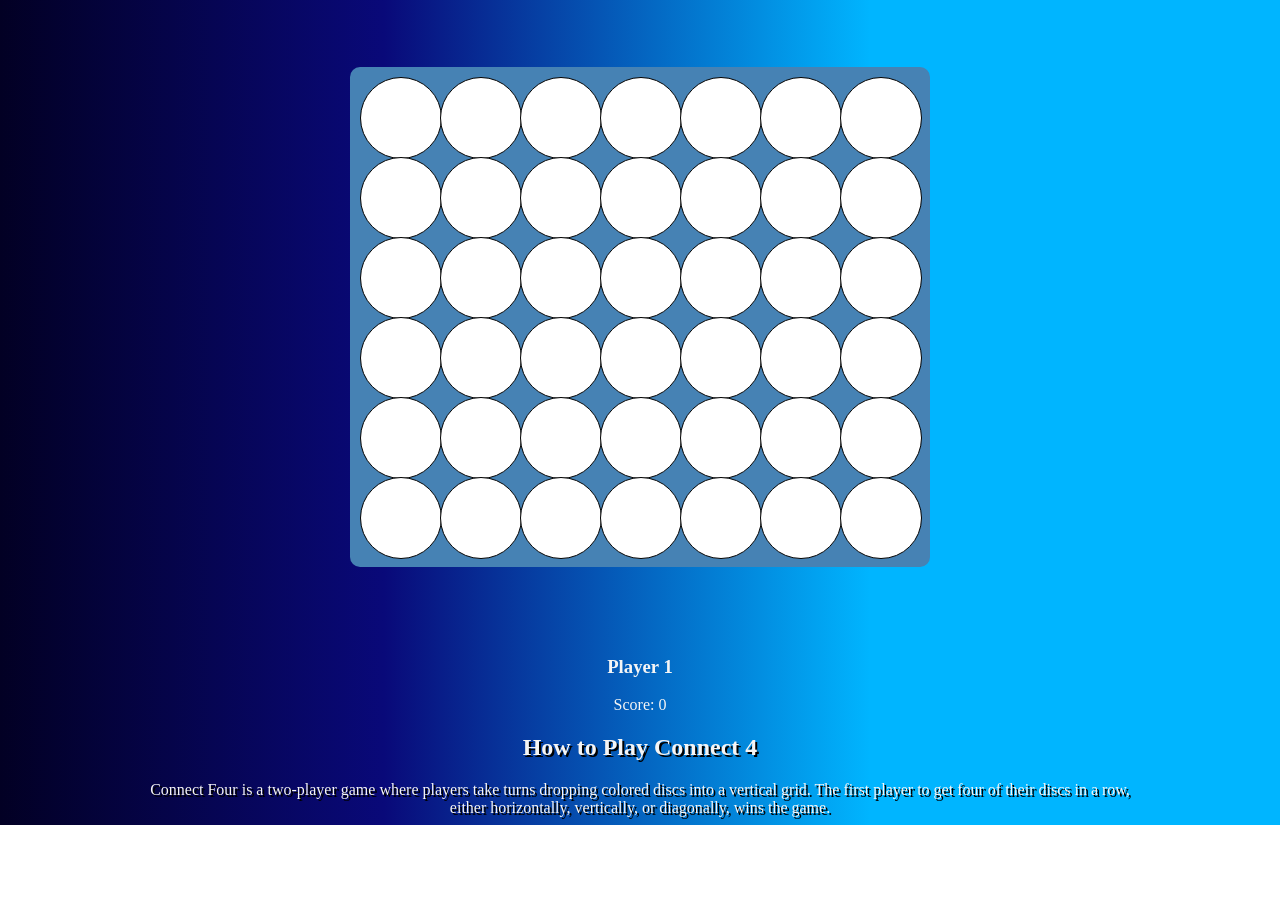
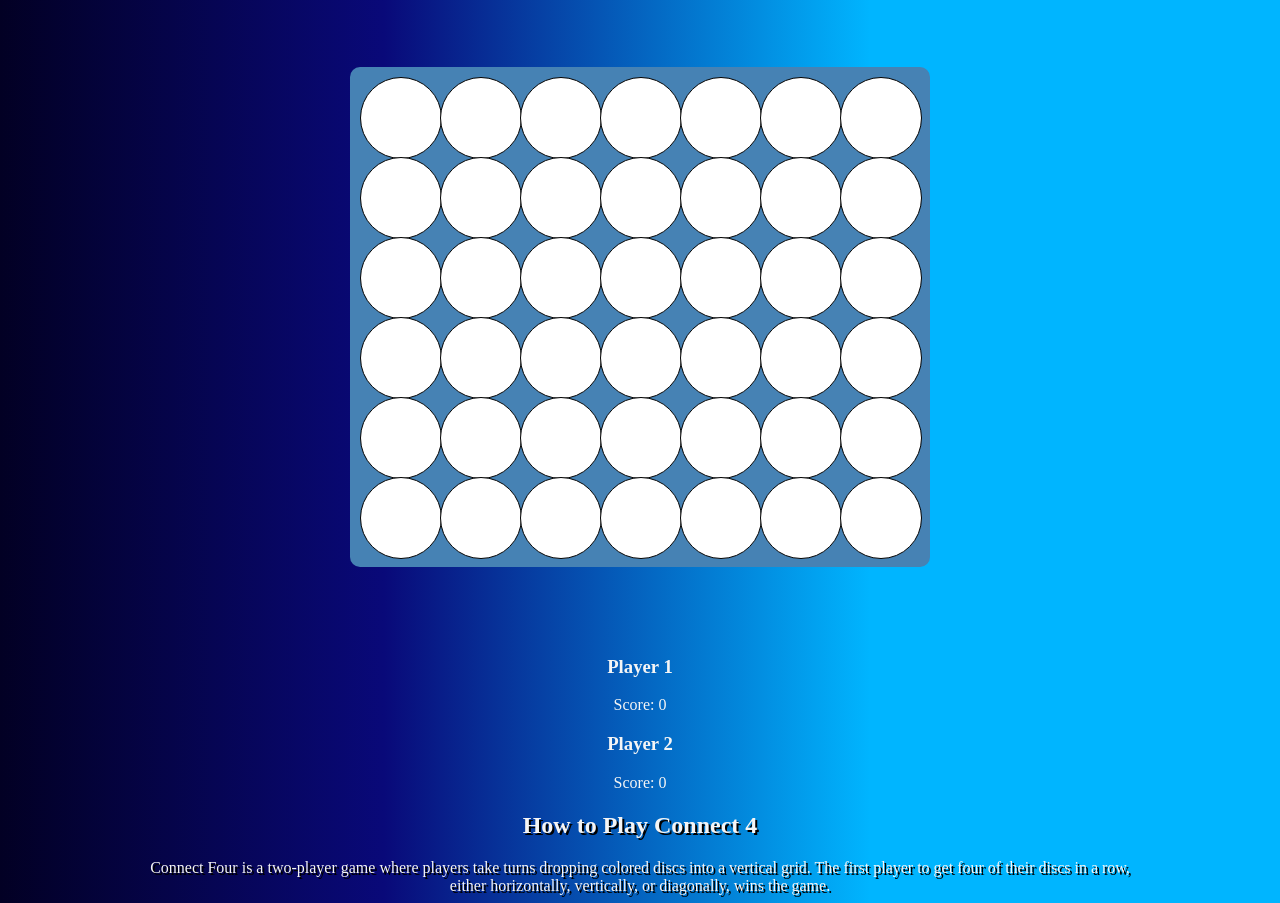
Before and after one commit to tatsuyax25/connect-four, a plain HTML site: page index.html in a window 1280 px wide. Shown: the part 104-1007 px from the top of the page. Before the commit the page ends 929 px from the top, so only its background shows below. Drawn offline with Linux system fonts and the light colour scheme.

Commit message:
Player 2 and Scoreboard

```diff
--- a/index.html
+++ b/index.html
@@ -76,6 +76,10 @@
         <h3>Player 1</h3>
         <p>Score: <span id="player1-score">0</span></p>
       </div>
+      <div class="player-score right">
+        <h3>Player 2</h3>
+        <p>Score: <span id="player2-score">0</span></p>
+      </div>
     </section>
 
     <!-- How to play Connect 4 Game -->
```
